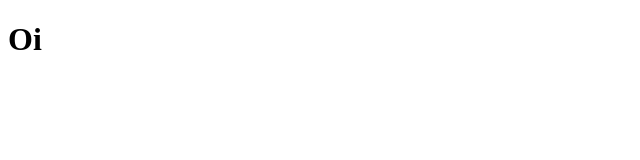
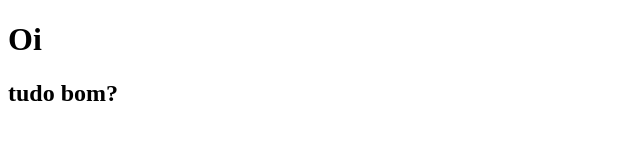
Before and after one commit to Andrihelen/AulaTeste0, a plain HTML site: page index.html in a window 1280 px wide. Shown: the whole page, without its empty margins (0-640 px from the left). Drawn offline with Linux system fonts and the light colour scheme.

Commit message:
adicionei um h2

```diff
--- a/index.html
+++ b/index.html
@@ -8,5 +8,6 @@
 </head>
 <body>
     <h1>Oi</h1>
+    <h2>tudo bom?</h2>
 </body>
 </html>
```
